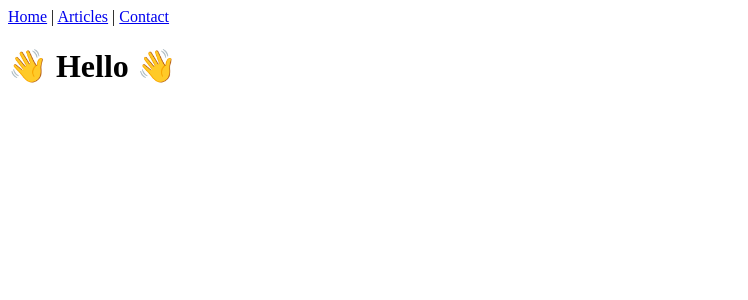
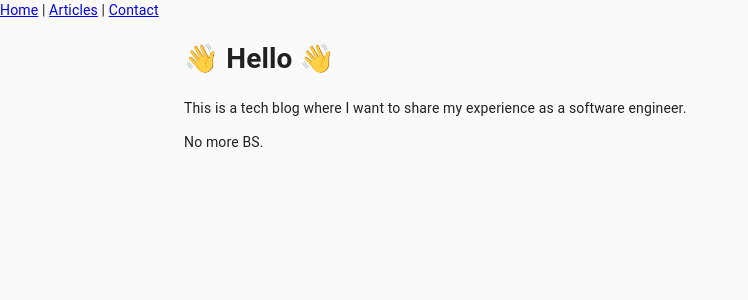
Before and after one commit to jeddl/NextJS-Static-Blog, a Next.js app: page / in a window 1280 px wide. Shown: the top 300 px of the page, without its empty margins (0-748 px from the left). Built offline with nearby package versions, Linux system fonts and the light colour scheme.

Commit message:
Add Material UI Container

```diff
--- a/components/TopLevelContainer.tsx
+++ b/components/TopLevelContainer.tsx
@@ -1,6 +1,8 @@
 import React from "react";
 import Props from "../interfaces/props";
 import Head from "next/head";
+import CssBaseline from "@material-ui/core/CssBaseline";
+import Container from "@material-ui/core/Container";
 
 const TopLevelContainer: React.FunctionComponent<Props> = ({
 	title,
@@ -13,7 +15,8 @@ const TopLevelContainer: React.FunctionComponent<Props> = ({
 				<meta charSet="utf-8" />
 				<meta name="viewport" content="initial-scale=1.0, width=device-width" />
 			</Head>
-			{children}
+			<CssBaseline />
+			<Container maxWidth="md">{children}</Container>
 		</>
 	);
 };
--- a/package.json
+++ b/package.json
@@ -11,6 +11,8 @@
 		"deploy": "gh-pages -d .next"
 	},
 	"dependencies": {
+		"@material-ui/core": "^4.9.13",
+		"@material-ui/icons": "^4.9.1",
 		"@types/react-syntax-highlighter": "^11.0.4",
 		"gray-matter": "^4.0.2",
 		"isomorphic-unfetch": "3.0.0",
--- a/pages/contact.tsx
+++ b/pages/contact.tsx
@@ -1,10 +1,13 @@
 import React from "react";
 import Navbar from "../components/Navbar";
+import TopLevelContainer from "../components/TopLevelContainer";
 
 const ContactPage: React.FunctionComponent = () => (
 	<div>
 		<Navbar title="Contact" />
-		<h1>Contact me</h1>
+		<TopLevelContainer title="Contact">
+			<h1>Contact me</h1>
+		</TopLevelContainer>
 	</div>
 );
 
--- a/pages/index.tsx
+++ b/pages/index.tsx
@@ -1,10 +1,18 @@
 import Navbar from "../components/Navbar";
+import TopLevelContainer from "../components/TopLevelContainer";
 
 const IndexPage = () => {
 	return (
 		<>
 			<Navbar title="Home | MetaJeDD"></Navbar>
-			<h1>👋 Hello 👋</h1>
+			<TopLevelContainer title="Index">
+				<h1>👋 Hello 👋</h1>
+				<p>
+					This is a tech blog where I want to share my experience as a software
+					engineer.
+				</p>
+				<p>No more BS.</p>
+			</TopLevelContainer>
 		</>
 	);
 };
```
Also changed, not shown: pages/styles/navbar.ts (added, +16 -0 lines), 1 other file (tests, documents, lock files or other folders).
